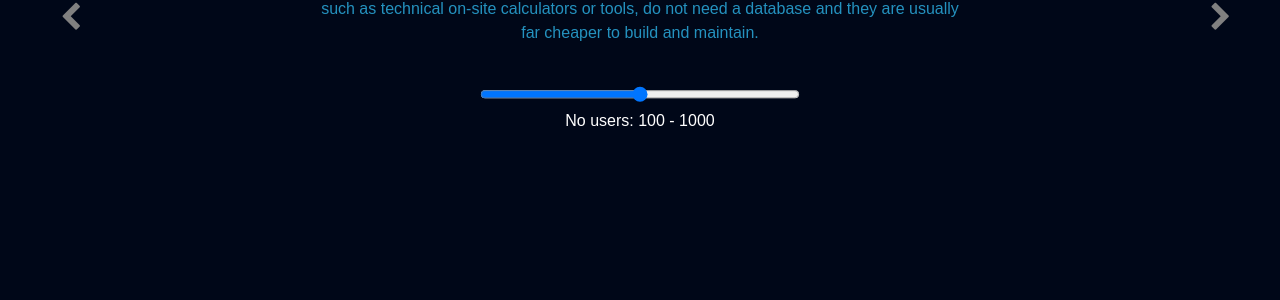
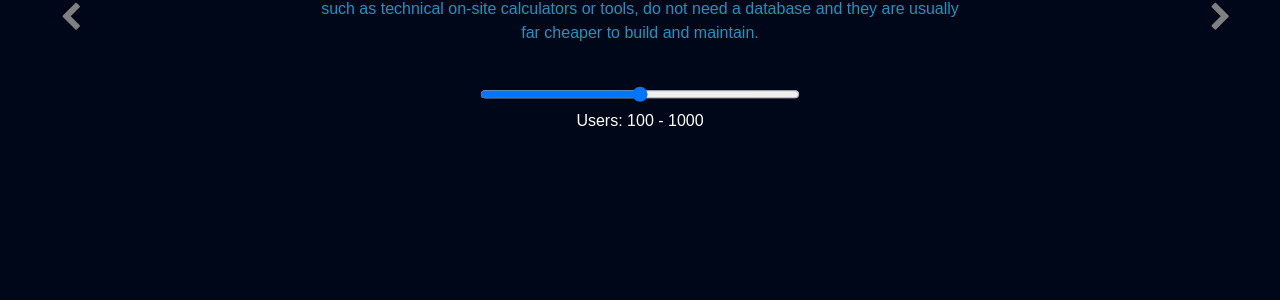
Before and after one commit to SeanDowds/idPricing_v2, a Flask app: template templates/users.html in a window 1280 px wide. Shown: the part 388-688 px from the top of the page. Run offline with Flask 3, Linux system fonts and the light colour scheme; the template is opened without the code that fills it, so the values that code supplies are empty; some libraries are stand-ins or nearby versions.

Commit message:
Update users.html

```diff
--- a/templates/users.html
+++ b/templates/users.html
@@ -18,10 +18,10 @@
 <div class="slider">
   <input type="range" min="0" max="1600"  value="{{ currentRange }}" step="1" id="user_count_range">
   <div id="no_db" style="display:none";>No database</div>
-  <div id="no_users_50" style="display:none">No users: 1 - 100</div>
-  <div id="no_users_500">No users: 100 - 1000</div>
-  <div id="no_users_5000" style="display:none">No users: 1000 - 10 000</div>
-  <div id="plus" style="display:none">No users: 10 000+</div>
+  <div id="no_users_50" style="display:none">Users: 1 - 100</div>
+  <div id="no_users_500">Users: 100 - 1000</div>
+  <div id="no_users_5000" style="display:none">Users: 1000 - 10 000</div>
+  <div id="plus" style="display:none">Users: 10 000+</div>
 </div>
 
 </div>
```
